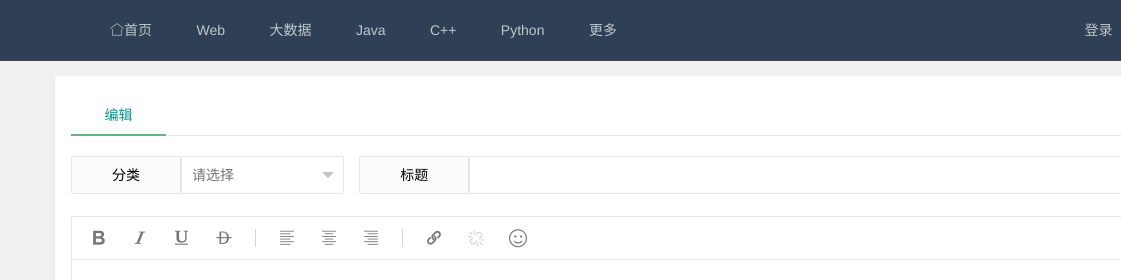
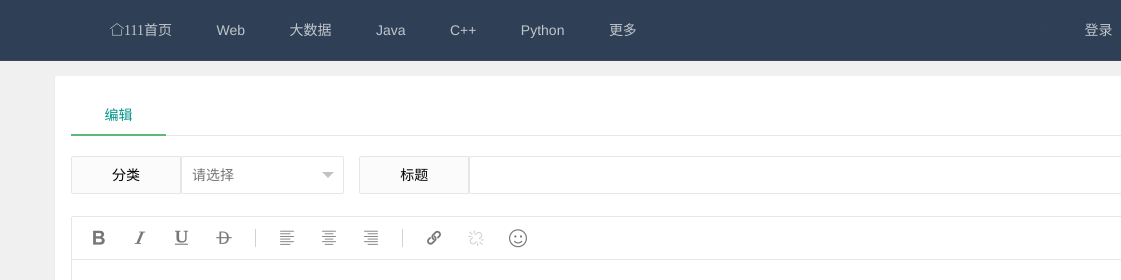
Before and after one commit to xuchaojavascript/nodeblog, a website: page views/add-article.html in a window 1280 px wide. Shown: the top 280 px of the page, 0-1121 px from the left. Drawn offline with Linux system fonts and the light colour scheme; no server answers.

Commit message:
换电脑初始

```diff
--- a/views/add-article.html
+++ b/views/add-article.html
@@ -46,7 +46,7 @@
 		<div class="layui-container">
 			<ul class="layui-nav layui-bg-cyan">
 				<li class="layui-nav-item"><a href="/">
-						<i class="layui-icon layui-icon-home">首页</i>
+						<i class="layui-icon layui-icon-home">111首页</i>
 					</a></li>
 				<li class="layui-nav-item"><a href="/">Web</a></li>
 				<li class="layui-nav-item"><a href="/">大数据</a></li>
```
Also changed, not shown: views/404.html (line endings or trailing spaces).
